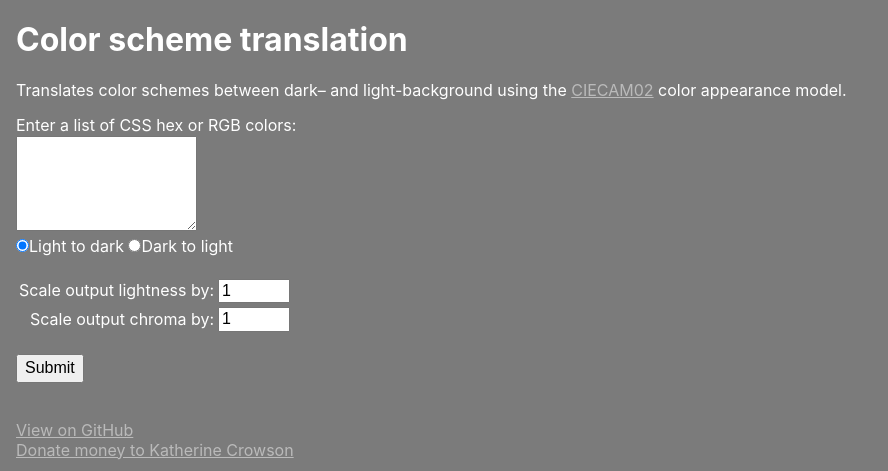
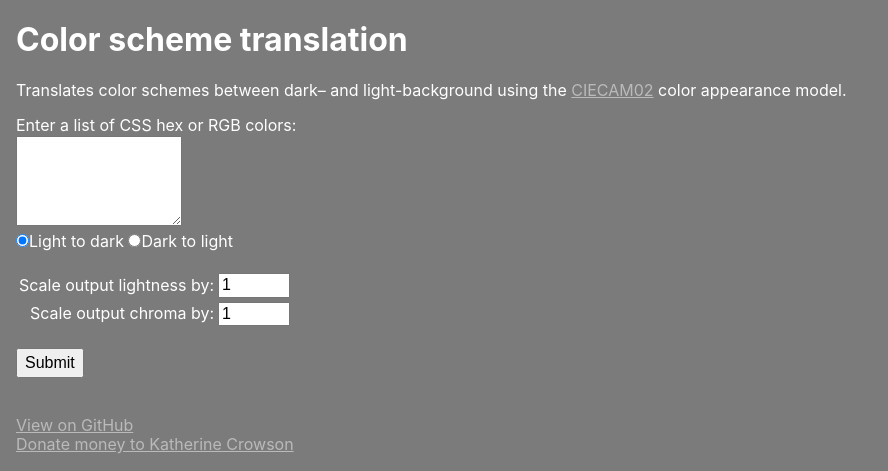
Before and after one commit to crowsonkb/color_schemer, a Flask app: page / in a window 1280 px wide. Shown: the top 471 px of the page, without its empty margins (0-888 px from the left). Run offline with Flask 2, Linux system fonts and the light colour scheme; parts of the project's set-up code (start-up, migrations or seed data) failed here and were passed over.

Commit message:
Correct textarea font for production

```diff
--- a/static/main.css
+++ b/static/main.css
@@ -30,7 +30,7 @@ td.demo {
 }
 
 textarea {
-    font-family: "SF Mono", Menlo, Consolas, monospace;
-    font-size: 80%;
+    font-family: Menlo, Consolas, monospace;
+    font-size: 12px;
     line-height: 1.4;
 }
```
